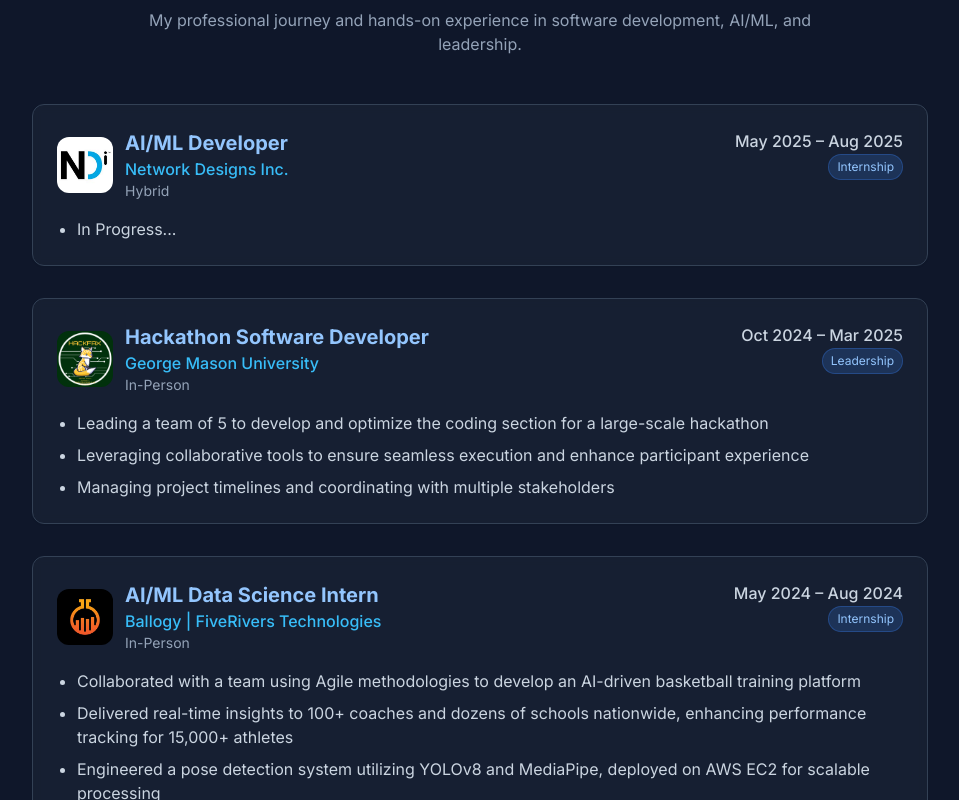
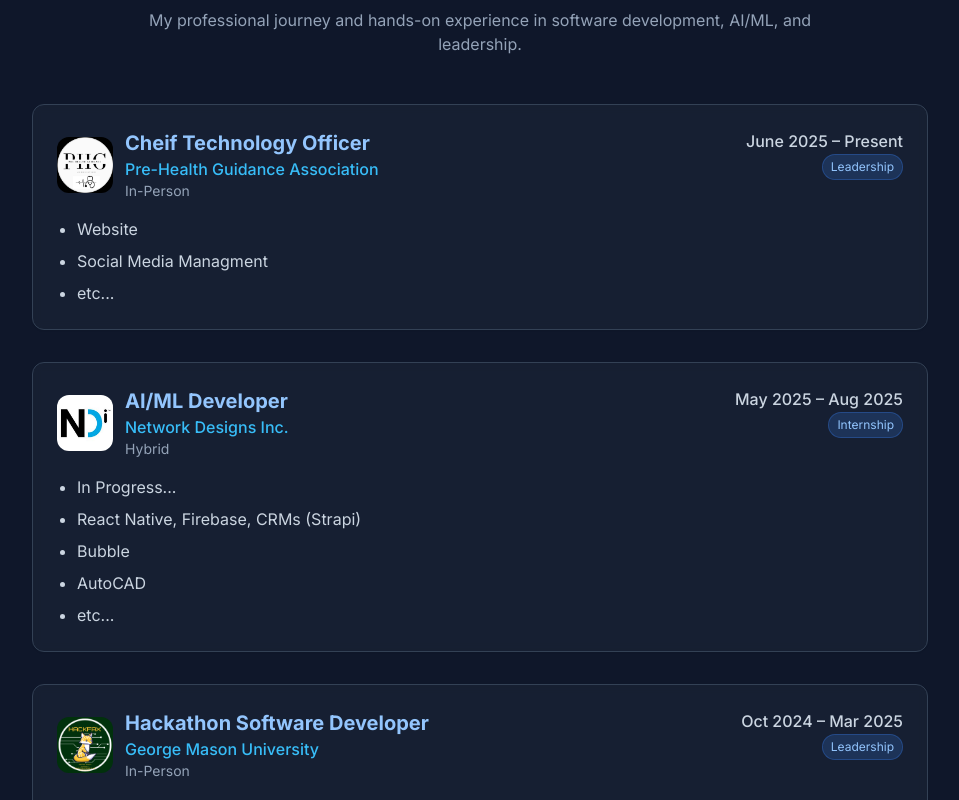
Before and after one commit to Paritybitz/portfolio, a Next.js app: page /portfolio/ in a window 1280 px wide. Shown: the part 1760-2560 px from the top of the page, without its empty margins (160-1119 px from the left). Built offline with nearby package versions, Linux system fonts and the light colour scheme.

Commit message:
new experience

```diff
--- a/components/experience.tsx
+++ b/components/experience.tsx
@@ -7,6 +7,20 @@ import Image from "next/image"
 const experiences = [
   {
     id: 1,
+    company: "Pre-Health Guidance Association",
+    position: "Cheif Technology Officer",
+    duration: "June 2025 – Present",
+    location: "In-Person",
+    type: "Leadership",
+    logo: "/portfolio/images/phg.jpg",
+    description: [
+      "Website",
+      "Social Media Managment",
+      "etc..."
+    ],
+  },
+  {
+    id: 2,
     company: "Network Designs Inc.",
     position: "AI/ML Developer",
     duration: "May 2025 – Aug 2025",
@@ -15,10 +29,14 @@ const experiences = [
     logo: "/portfolio/images/NDi.jpg",
     description: [
       "In Progress...",
+      "React Native, Firebase, CRMs (Strapi)",
+      "Bubble",
+      "AutoCAD",
+      "etc..."
     ],
   },
   {
-    id: 2,
+    id: 3,
     company: "George Mason University",
     position: "Hackathon Software Developer",
     duration: "Oct 2024 – Mar 2025",
@@ -32,7 +50,7 @@ const experiences = [
     ],
   },
   {
-    id: 3,
+    id: 4,
     company: "Ballogy | FiveRivers Technologies",
     position: "AI/ML Data Science Intern",
     duration: "May 2024 – Aug 2024",
@@ -49,7 +67,7 @@ const experiences = [
     ],
   },
   {
-    id: 4,
+    id: 5,
     company: "George Mason University",
     position: "Teaching Assistant",
     duration: "Jan 2024 – May 2024",
```
Also changed, not shown: public/images/phg.jpg (added).
